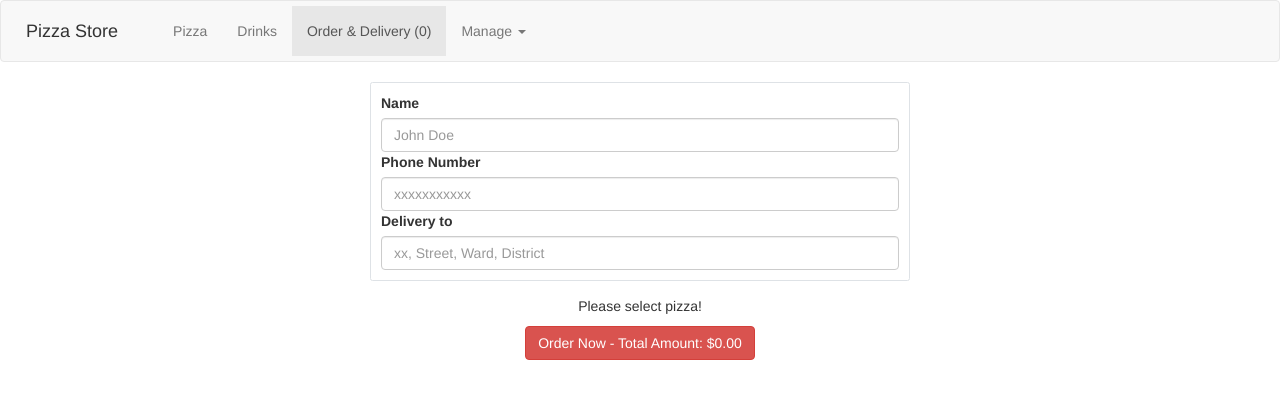
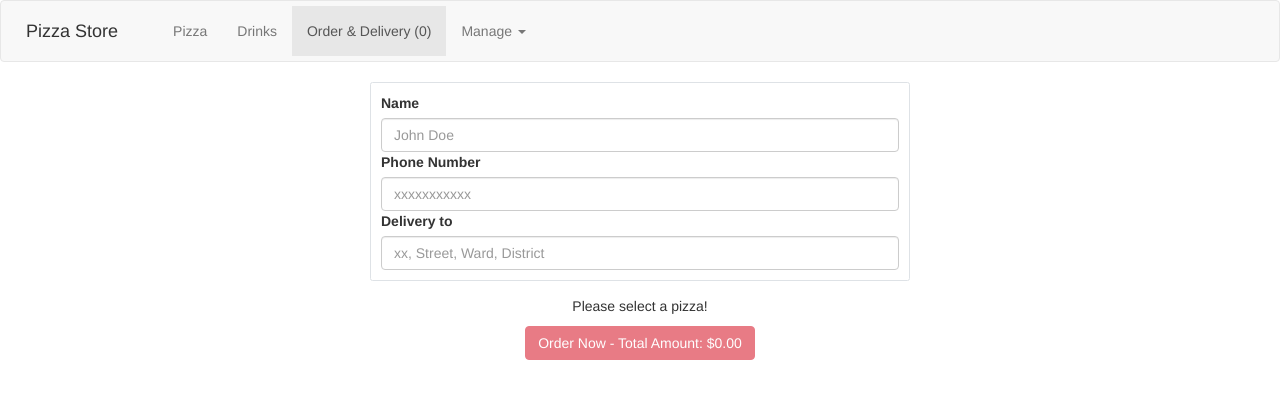
Before and after one commit to thang-39/pizza-store-kata, an Angular app in the folder pizzastore-frontend1/: page /order in a window 1280 px wide. Shown: the top 398 px of the page. Built offline with nearby package versions, Linux system fonts and the light colour scheme; no server answers.

Commit message:
add form control

```diff
--- a/pizzastore-frontend1/src/app/order-and-delivery/order-and-delivery.component.html
+++ b/pizzastore-frontend1/src/app/order-and-delivery/order-and-delivery.component.html
@@ -1,4 +1,4 @@
-
+<!--
 <div class="container">
   <div class="row justify-content-center">
     <div class="col-lg-6 col-md-8 col-sm-10">
@@ -51,4 +51,86 @@
     <button class="btn btn-danger" (click)="submitOrder()">
       Order Now - Total Amount: {{ finalAmount | currency }}</button>
   </div>
+</div> -->
+
+<div class="container">
+  <div class="row justify-content-center">
+    <div class="col-lg-6 col-md-8 col-sm-10">
+      <form #orderForm="ngForm" (ngSubmit)="submitOrder()" novalidate>
+        <div class="form-group border rounded p-3">
+          <label for="nameInput">Name</label>
+          <input
+            type="text"
+            class="form-control"
+            id="nameInput"
+            placeholder="John Doe"
+            [(ngModel)]="customerName"
+            name="customerName"
+            required
+          >
+
+          <!-- Display an error message if the 'customerName' field is invalid -->
+          <div *ngIf="orderForm?.controls?.customerName?.invalid && orderForm?.controls?.customerName?.touched">
+            <p class="text-danger">Please enter a valid name.</p>
+          </div>
+
+          <label for="phoneInput">Phone Number</label>
+          <input
+            type="tel"
+            class="form-control"
+            id="phoneInput"
+            placeholder="xxxxxxxxxxx"
+            [(ngModel)]="phoneNumber"
+            name="phoneNumber"
+            pattern="[0-9]{10}"
+            required
+          >
+
+          <div *ngIf="orderForm?.controls?.phoneNumber?.invalid && orderForm?.controls?.phoneNumber?.touched">
+            <p class="text-danger">Please enter a valid phone number (10 digits).</p>
+          </div>
+
+          <label for="addressInput">Delivery to</label>
+          <input
+            type="text"
+            class="form-control"
+            id="addressInput"
+            placeholder="xx, Street, Ward, District"
+            [(ngModel)]="deliveryTo"
+            name="deliveryTo"
+            required
+          >
+
+          <div *ngIf="orderForm?.controls?.deliveryTo?.invalid && orderForm?.controls?.deliveryTo?.touched">
+            <p class="text-danger">Please enter a delivery address.</p>
+          </div>
+        </div>
+
+        <div class="d-flex justify-content-center">
+          <div>
+            <p *ngIf="selectedList.length == 0">Please select a pizza!</p>
+          </div>
+        </div>
+
+        <div class="d-flex justify-content-center">
+        <app-ordered-list
+        *ngIf="selectedList.length !== 0"
+        [selectedList]="selectedList"
+        ></app-ordered-list>
+
+      </div>
+
+        <div class="d-flex justify-content-center">
+          <div>
+            <button
+              class="btn btn-danger"
+              [disabled]="orderForm.invalid || selectedList.length === 0"
+            >
+              Order Now - Total Amount: {{ finalAmount | currency }}
+            </button>
+          </div>
+        </div>
+      </form>
+    </div>
+  </div>
 </div>
```
